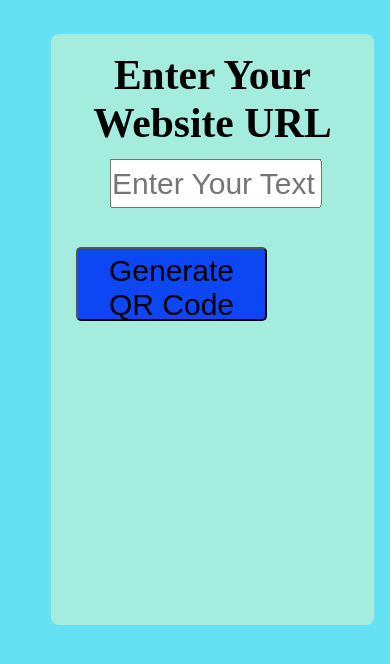
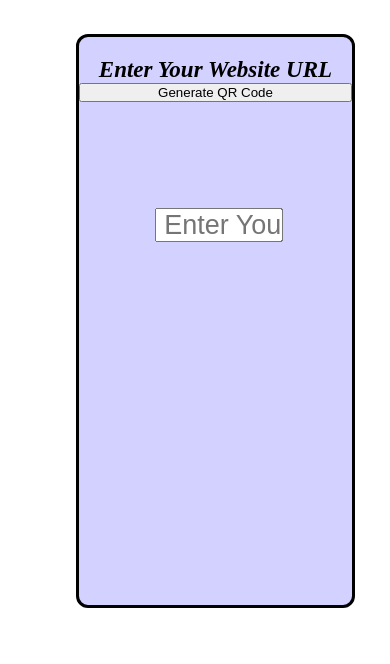
Before and after one commit to Arisha2902/Qr-Code-Generator-, a plain HTML site: page Qr-code.html in a window 390 px wide. Drawn offline with Linux system fonts and the light colour scheme.

Commit message:
Update Qr-code.css
Made the  site responsive, no more problem with css

```diff
--- a/Qr-code.css
+++ b/Qr-code.css
@@ -1,54 +1,73 @@
-* {
-  padding: 0px;
-  margin: 0px;
+*{
+    margin:0px;
+    padding:0px;
     }
-body {
-  background: #66e0f3;
-  justify-content: center;
+   .bg{
+    background-color: antiquewhite;
+    border: 2px solid black;
+    width:100%;
+    height:100vh;
+    padding:10px;
+    background :linear-gradient(135deg,#153677,#4e085f);
     }
-.container {
-  width: 70%;
-  height: 66vh;
-  position: relative;
-  margin-left: 9vh;
-  margin-top: 4vh;
+    .container{
+    font-style:Italic;
+    background-color:#d2d1ff;
+    border:3px solid black;
+    border-radius:12px;
+    width:70%;
+    height:65vh;
+    position:relative;
+    margin-left:9vh;
+    margin-top:4vh;
     display: flex;
     flex-direction: column;
     flex-wrap: wrap;
-  background-color: #a4edde;
-    color: black;
-  border-radius: 8px;
-  padding: 2vh 3vh;
     text-align: center;
-  box-shadow: inset;
-  font-size: 50px;
+    padding-top: 30px;
     }
-form {
-  padding-left: 7px;
+    .main{
+    display: grid;
+    margin-bottom:19px;
+    align-items: center;
+    justify-content: center;
+    color:blanchedalmond;
+    font-size: x-large;
+    }
+    form{
+    padding-left:7px;
     margin: 0;
     position: absolute;
-  top: 20%;
+    top: 30%;
     left: 50%;
     transform: translate(-50%, -20%);
-  padding-top: 13px;
-  padding-bottom: 13px;
-  color: black;
-  border-radius: 8px;
-  font-weight: 20vh;
+    padding-top:13px;
+    padding-bottom:13px;
+    color:black ;
     }
-div button {
-  padding-top: 10vh;
-  border-radius: 5px;
-  background-color: rgb(13, 70, 243);
-  color: black;
-  cursor: pointer;
-  padding: 10px;
-  justify-content: space-between;
-  width: 70%;
-  position: relative;
-  top: 18%;
-  height: 50px;
+    h5{
+    font-size: 35px;
+    justify-content: center;
+    }
+    #qrText{
+     padding-left:7px;
+     color:black;
+     height: 45px;
      font-size: 30px;
+     }
+    .button{
+    float:right;
+    margin:auto;
+    background-color:red;
+    color:white;
+    padding:10px;
+    border:none;
+    border-radius:16px;
+    text-align:center;
+    font-size:11px;
+    font-style:Italic;
+    font-weight:bold;
+    margin-top:14px;
     }
     #imgBox {
     position: relative;
@@ -62,36 +81,22 @@ div button {
    #imgBox.show-img {
    max-width: 210px;
    border: 2px solid #d1d1d1;
+   margin-top: 10px;
    }
-#qrText {
-  height: 45px;
-  font-size: 30px;
+   @media (max-width:556px) {
+     .container{
+        padding-top: 20px;
      }
-@media (min-width:560px) and (max-width:1280px) {
- button {
-   margin-top: 21px;
+     .button{
+        margin-top: 3px;
+        margin-bottom: 5px;
+     }
+     #qrText{
+        height: 30px;
+        width: 90%;
+        font-size: 27px;
+     }
+     h5{
+        font-size: 23px;
      }
    }
-@media (min-width:360px) and (max-width:550px) {
-  .container {
-    margin-left: 6vh; }
-  #qrText {
-    width: 13rem; }
-  div button {
-    padding-top: 5px;
-    height: 74px;
-  }
-  #imgBox.show-img {
-    height: 120px; }
-}
-@media (width:280px) {
-  .container {
-    margin-left: 5vh;
-    font-size: 40px;  }
-  #qrText {
-    width: 160px; }
-  div button {
-    padding-top: 0px;
-    font-size: 21px;
-  }
-}
```
Lines whose indentation alone changed are shown as unchanged.
